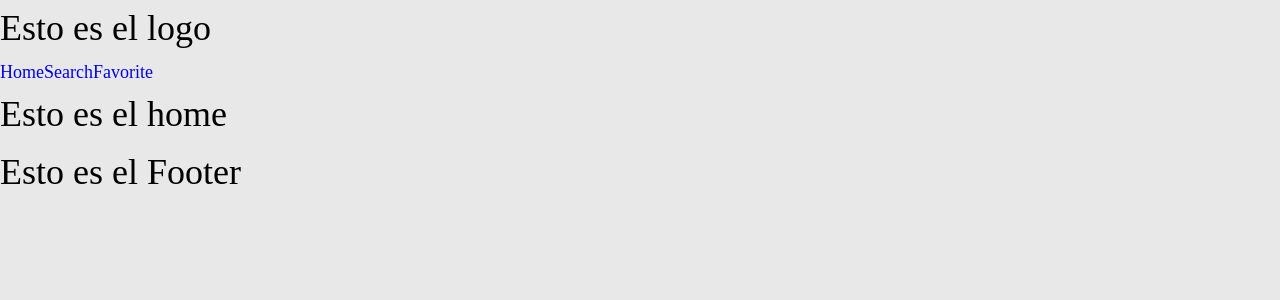
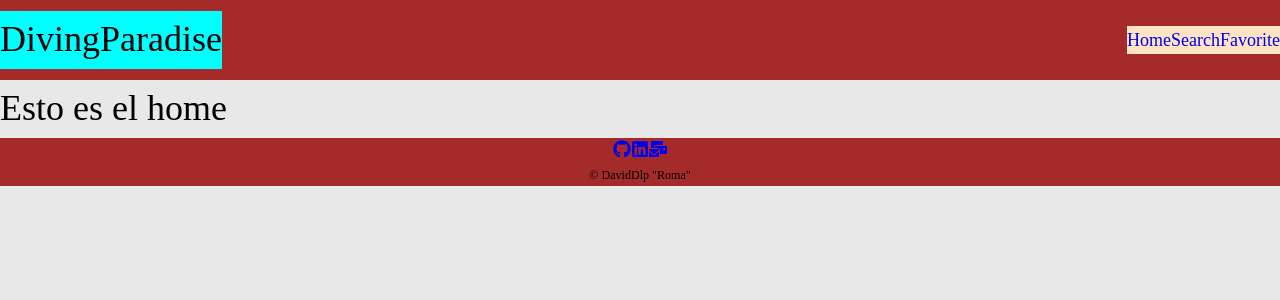
Before and after one commit to DavidDlp/search-song, a React (Create React App) app: page / in a window 1280 px wide. Shown: the top 300 px of the page. Built offline with nearby package versions, Linux system fonts and the light colour scheme.

Commit message:
created content

```diff
--- a/src/core/Footer.js
+++ b/src/core/Footer.js
@@ -1,9 +1,12 @@
 import React from "react";
+//Components
+import ContactMe from "../components/ContactMe";
 
 const Footer = () => {
   return (
-    <div>
-      <h1>Esto es el Footer</h1>
+    <div className="section">
+      <ContactMe />
+      <h6>&copy; DavidDlp "Roma"</h6>
     </div>
   );
 };
--- a/src/core/NavBar.js
+++ b/src/core/NavBar.js
@@ -3,11 +3,17 @@ import { Link } from "react-router-dom";
 
 const NavBar = () => {
   return (
-    <div>
-      <h1>Esto es el logo</h1>
-      <Link to="/">Home</Link>
-      <Link to="/song-search">Search</Link>
-      <Link to="/favorite-song">Favorite</Link>
+    <div className="container-header">
+      <div className="container-header__title">
+        <h1 className="container-header__title--logo">
+          Diving<span className="text">Paradise</span>
+        </h1>
+      </div>
+      <navbar>
+        <Link to="/">Home</Link>
+        <Link to="/song-search">Search</Link>
+        <Link to="/favorite-song">Favorite</Link>
+      </navbar>
     </div>
   );
 };
```
